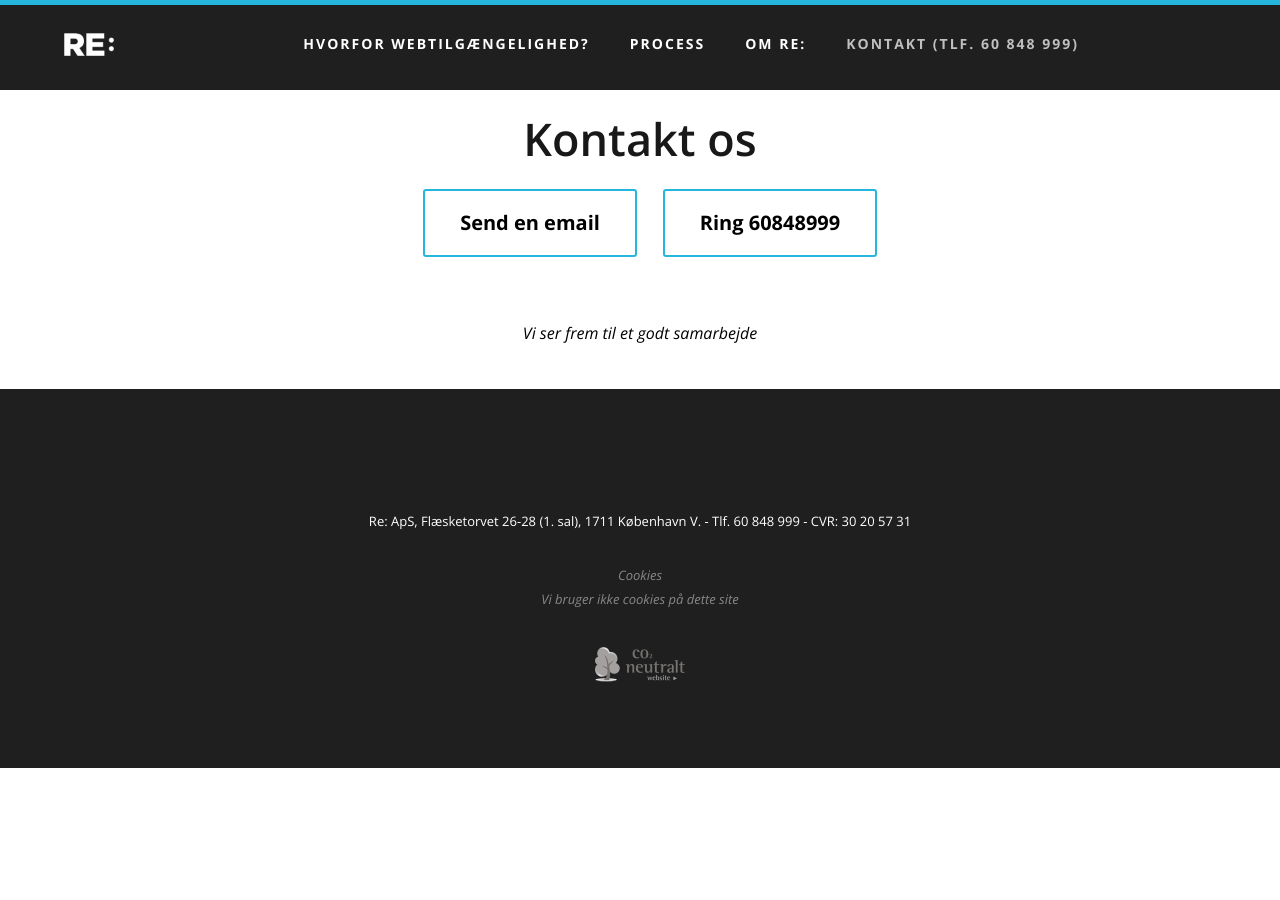
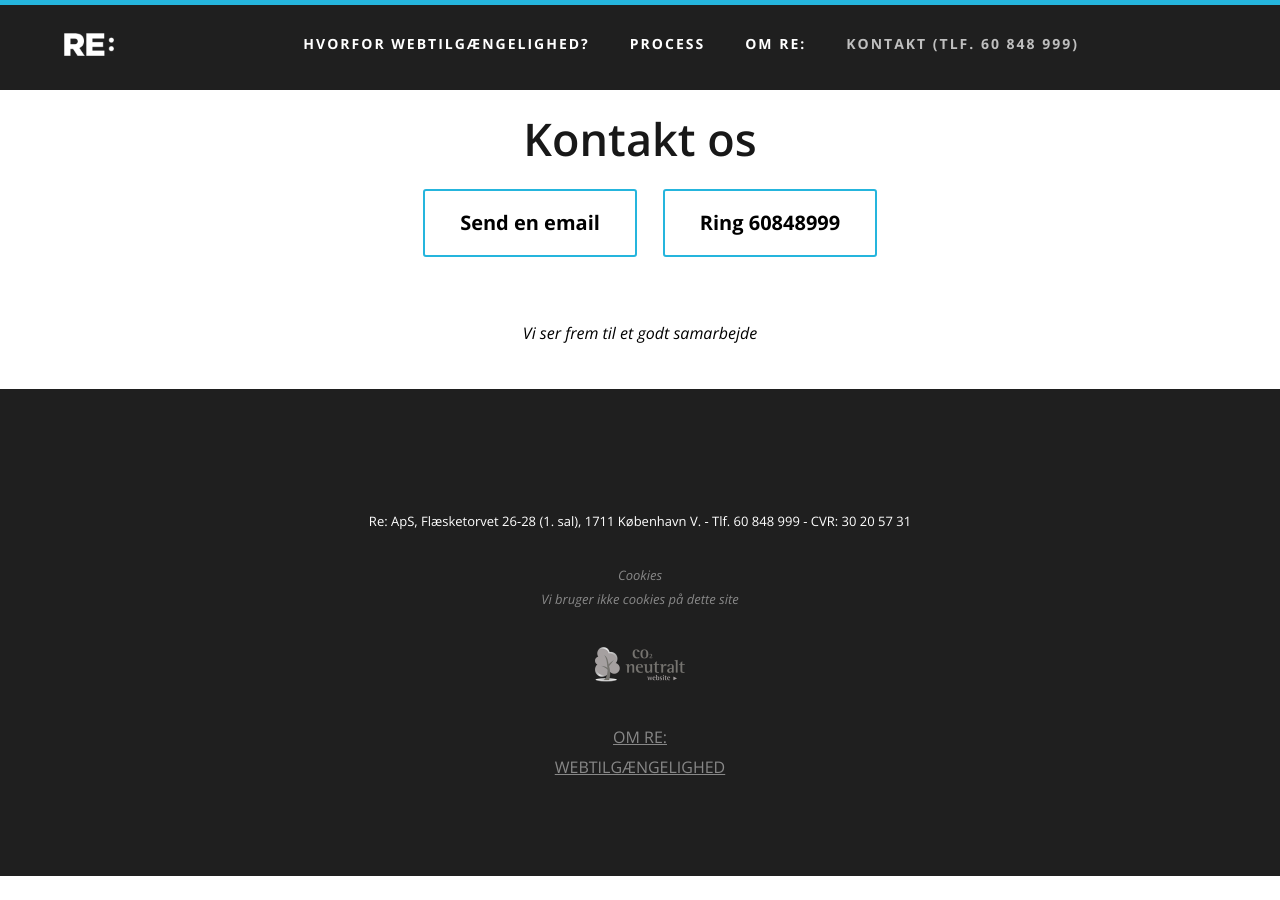
Before and after one commit to re-cph/recph-net, a Jekyll site: the page webtilgængelighed/index.html, which Jekyll copies as it is, in a window 1280 px wide and 900 px high, scrolled down 3551 px. Built offline with Jekyll 4.4.1, drawn with Linux system fonts in a browser that asks for light colours; comment, search, counter and statistics services are not loaded; before the commit the page ends 4343 px from its top, so only the background shows below that.

Commit message:
Add navigation to footer, in order to make it possible for Google to index landing pages

```diff
--- a/webtilgængelighed/index.html
+++ b/webtilgængelighed/index.html
@@ -87,7 +87,7 @@
                     <ul class="navigation">
                         <li><a class="scroll" href="#why">Hvorfor webtilgængelighed?</a></li>
                         <li><a class="scroll" href="#pro">Process</a></li>
-                        <li><a class="scroll" href="https://www.re-cph.com">Om RE:</a></li>
+                        <li><a href="https://www.re-cph.com">Om RE:</a></li>
                         <li><a class="scroll" href="#contact">Kontakt (tlf. 60 848 999)</a></li>
                     </ul>
                 </div><!--/.menu-box-->
@@ -377,7 +377,15 @@
       </p>
 
       <div class="spacing20"></div>
-      <a href="https://www.ingenco2.dk/crt/dispcust/c/1201/l/2"><img width="90px" src="../images/co2neutralt.png" alt="CO2 neutralt website" /> </a>
+      <a href="https://www.ingenco2.dk/crt/dispcust/c/1201/l/2"><img width="90px" src="../images/co2neutralt.png" alt="CO2 neutralt website" />
+      </a>
+      <div class="spacing40"></div>
+      <navigation>
+        <ul class="footer-navigation">
+          <li><a href="/" style="color:#888;text-transform:uppercase;">Om RE:</a></li>
+          <li><a href="/webtilgængelighed" style="color:#888;text-transform:uppercase;">Webtilgængelighed</a></li>
+        </ul>
+      </navigation>
     </div><!--/.container-->
 </footer><!--/footer-->
 
```
Also changed, not shown: _includes/footer.html (+9 -0 lines).
